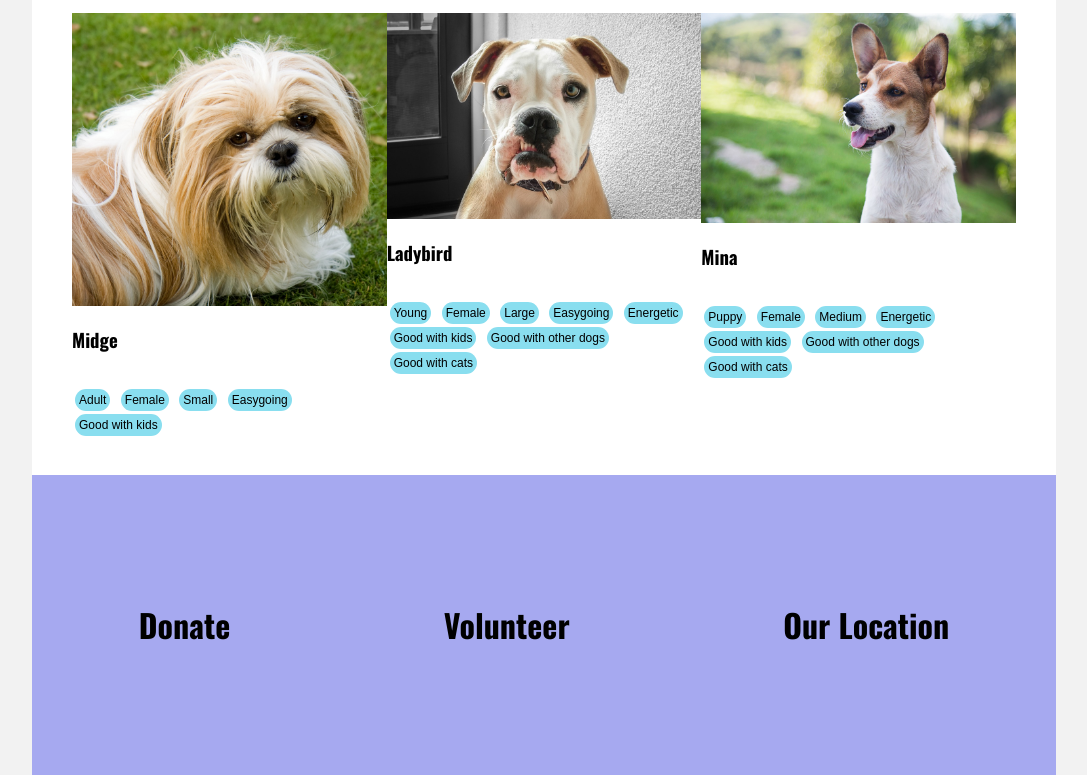
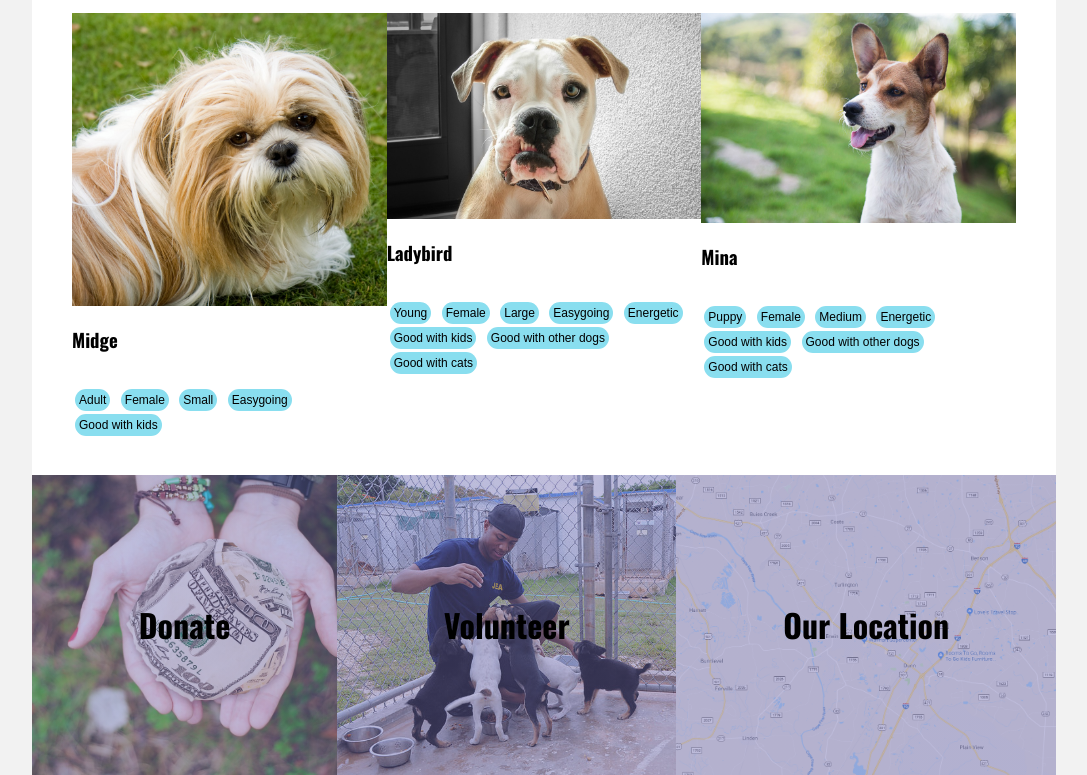
Before and after one commit to Momentum-Team-12/dog-adoption-website-hjoyheath, a plain HTML site: page index.html in a window 1280 px wide. Shown: the part 968-1743 px from the top of the page, without its empty margins (96-1183 px from the left). Drawn offline with nearby package versions, Linux system fonts and the light colour scheme; files whose address does not match are found by name.

Commit message:
footer images and background

```diff
--- a/index.html
+++ b/index.html
@@ -24,7 +24,7 @@
             </div>
             <div class="content">
                 <div class="dog-card">
-                    <img src="./images/images/beans.jpg" alt="Long haired black dog happy and laying down on mulch."
+                    <img src="./images/beans.jpg" alt="Long haired black dog happy and laying down on mulch."
                         width="250">
                     <h3>Beans</h3>
                     <ul>
@@ -36,8 +36,8 @@
                     </ul>
                 </div>
                 <div class="dog-card">
-                    <img src="./images/images/boston-terrier.jpg"
-                        alt="Black and white dog laying down and looking curiously." width="250">
+                    <img src="./images/boston-terrier.jpg" alt="Black and white dog laying down and looking curiously."
+                        width="250">
                     <h3>Zelda</h3>
                     <ul>
                         <li>Senior</li>
@@ -49,7 +49,7 @@
                     </ul>
                 </div>
                 <div class="dog-card">
-                    <img src="./images/images/boxer.jpg" alt="Short haired tan dog laying down relaxing." width="250">
+                    <img src="./images/boxer.jpg" alt="Short haired tan dog laying down relaxing." width="250">
                     <h3>Baby</h3>
                     <ul>
                         <li>Young</li>
@@ -60,7 +60,7 @@
                     </ul>
                 </div>
                 <div class="dog-card">
-                    <img src="./images/images/golden-lab.jpg" alt="Large happy tan short haired dog." width="250">
+                    <img src="./images/golden-lab.jpg" alt="Large happy tan short haired dog." width="250">
                     <h3>Tom-Tom</h3>
                     <ul>
                         <li>Young</li>
@@ -73,7 +73,7 @@
                     </ul>
                 </div>
                 <div class="dog-card">
-                    <img src="./images/images/little-dog.jpg" alt="Sad eyed and curious, blonde dog." width="250">
+                    <img src="./images/little-dog.jpg" alt="Sad eyed and curious, blonde dog." width="250">
                     <h3>Marco</h3>
                     <ul>
                         <li>Adult</li>
@@ -83,8 +83,7 @@
                     </ul>
                 </div>
                 <div class="dog-card">
-                    <img src="./images/images/old-shaggy.jpg" alt="Long haired blonde dog trotting in a field."
-                        width="250">
+                    <img src="./images/old-shaggy.jpg" alt="Long haired blonde dog trotting in a field." width="250">
                     <h3>Shackleton</h3>
                     <ul>
                         <li>Adult</li>
@@ -99,7 +98,7 @@
                 </div>
                 <div class="dog-card">
 
-                    <img src="./images/images/shih-tzu.jpg" alt="Long haired tan dog laying down on grass." width="250">
+                    <img src="./images/shih-tzu.jpg" alt="Long haired tan dog laying down on grass." width="250">
                     <h3>Midge</h3>
                     <ul>
                         <li>Adult</li>
@@ -110,7 +109,7 @@
                     </ul>
                 </div>
                 <div class="dog-card">
-                    <img src="./images/images/young-bulldog.jpg" alt="White and tan dog smiling with snaggle teeth."
+                    <img src="./images/young-bulldog.jpg" alt="White and tan dog smiling with snaggle teeth."
                         width="250">
                     <h3>Ladybird</h3>
                     <ul>
@@ -140,9 +139,9 @@
             </div>
         </main>
         <footer>
-            <div class="cta">Donate</div>
-            <div class="cta">Volunteer</div>
-            <div class="cta">Our Location</div>
+            <div class="cta" id="donate">Donate</div>
+            <div class="cta" id="volunteer">Volunteer</div>
+            <div class="cta" id="location">Our Location</div>
         </footer>
     </div>
 </body>
--- a/styles.css
+++ b/styles.css
@@ -85,4 +85,38 @@ footer{
     height: 300px;
     line-height: 300px;
     background: #A6A9F0;
+
 }
+
+#donate {
+    background:
+    linear-gradient(
+        rgba(113, 109, 178,0.45),
+        rgba(113, 109, 178, 0.45)
+    ),
+    url('./images/donate.jpg');
+    background-size: cover;
+    background-repeat: no-repeat;
+}
+
+#volunteer {
+    background:
+    linear-gradient(
+        rgba(113, 109, 178,0.45),
+        rgba(113, 109, 178, 0.45)
+    ),
+    url('./images/volunteer.jpg');
+    background-size: cover;
+    background-repeat: no-repeat;
+}
+
+#location {
+    background:
+    linear-gradient(
+        rgba(113, 109, 178,0.45),
+        rgba(113, 109, 178, 0.45)
+    ),
+    url('./images/location.png');
+    background-size: cover;
+    background-repeat: no-repeat;
+}
```
Also changed, not shown: images/beans.jpg (renamed from images/images/beans.jpg), images/boston-terrier.jpg (renamed from images/images/boston-terrier.jpg), images/boxer.jpg (renamed from images/images/boxer.jpg), images/donate.jpg (renamed from images/images/donate.jpg), images/golden-lab.jpg (renamed from images/images/golden-lab.jpg), images/little-dog.jpg (renamed from images/images/little-dog.jpg), images/location.png (renamed from images/images/location.png), images/old-shaggy.jpg (renamed from images/images/old-shaggy.jpg), images/shih-tzu.jpg (renamed from images/images/shih-tzu.jpg), images/volunteer.jpg (renamed from images/images/volunteer.jpg), images/young-bulldog.jpg (renamed from images/images/young-bulldog.jpg), images/young-peppy.jpg (renamed from images/images/young-peppy.jpg), 1 other file.
